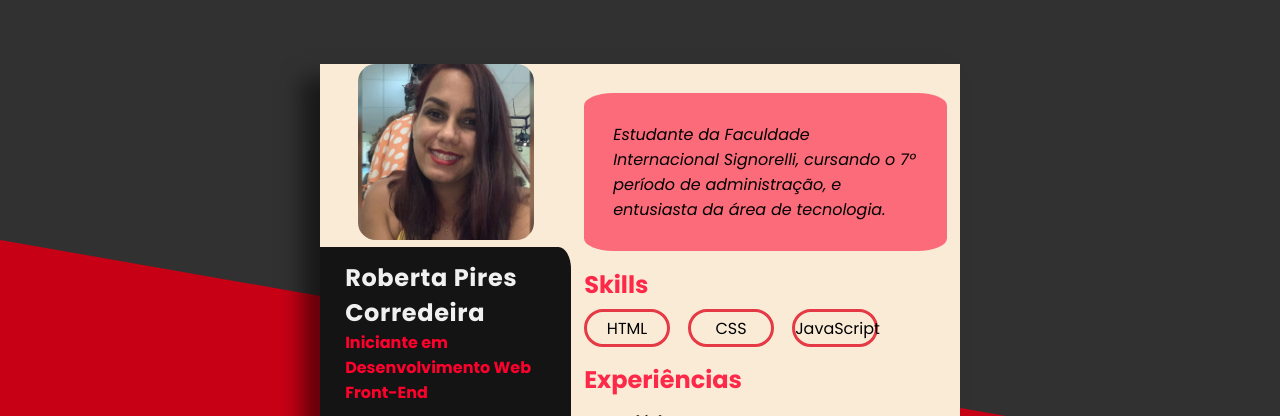
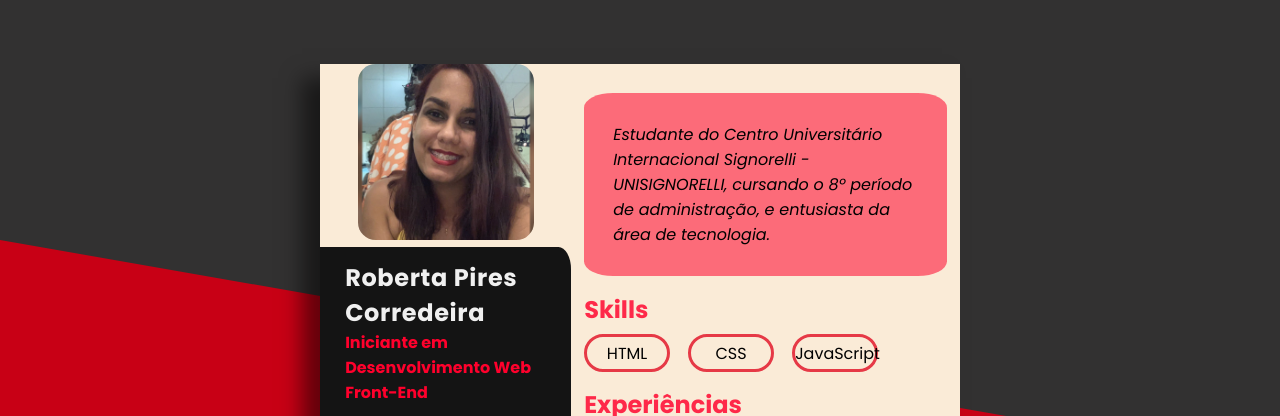
Before and after one commit to RobertaPires/First-Project, a plain HTML site: page index.html in a window 1280 px wide. Shown: the top 416 px of the page. Drawn offline with nearby package versions, Linux system fonts and the light colour scheme.

Commit message:
alteração de semeste

```diff
--- a/index.html
+++ b/index.html
@@ -69,7 +69,7 @@
         <div class="bio">
           <p>
             <em
-              >Estudante da Faculdade Internacional Signorelli, cursando o 7º
+              >Estudante do Centro Universitário Internacional Signorelli - UNISIGNORELLI, cursando o 8º
               período de administração, e entusiasta da área de tecnologia.</em
             >
           </p>
```
